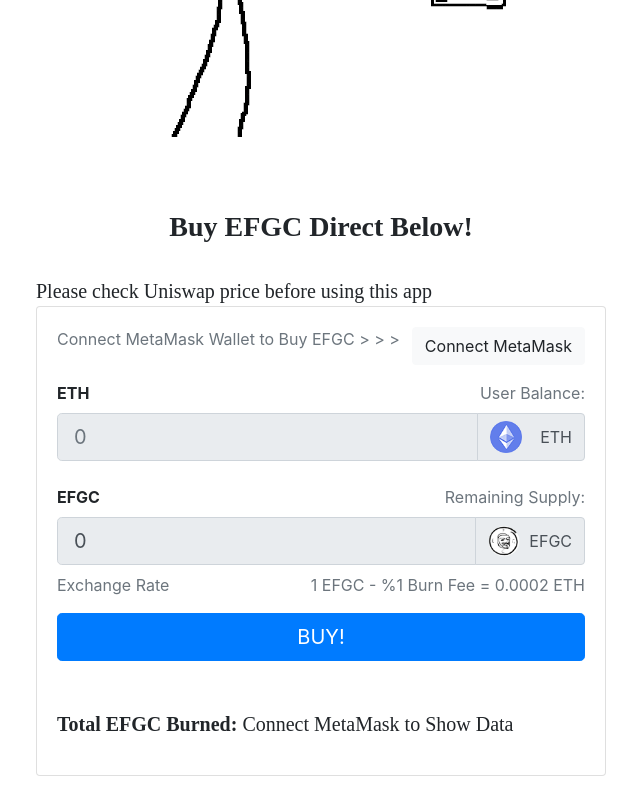
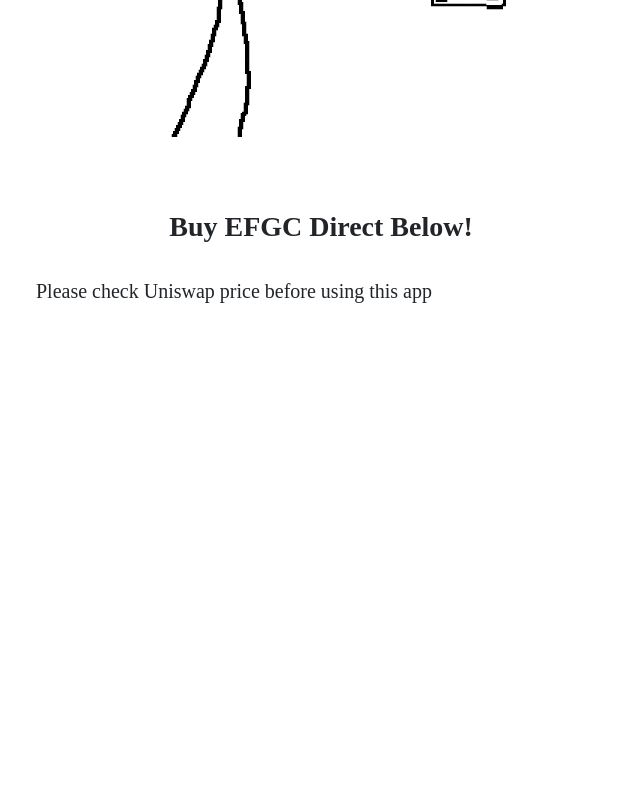
Before and after one commit to jzargo11/EpicFailGuyCoin, a React (Create React App) app: page / in a window 1280 px wide. Shown: the part 1996-2796 px from the top of the page, without its empty margins (319-959 px from the left). After the commit the page ends 2302 px from the top, so only its background shows below. Built offline with nearby package versions, Linux system fonts and the light colour scheme.

Commit message:
Remove Direct Buy

```diff
--- a/src/components/Main.js
+++ b/src/components/Main.js
@@ -77,29 +77,7 @@
         <br></br>
         <p2>Please check Uniswap price before using this app </p2>
         <br></br>
-    <div className="card mb-4" >
-      <div className="card-body">
 
-        <div className="d-flex justify-content-between mb-3">
-
-          <span className="text-muted"> Connect MetaMask Wallet to Buy EFGC &gt; &gt; &gt;</span>
-            <button className="btn btn-light"
-              onClick={(event) => {
-
-              this.setState({ currentForm: 'buy' })
-
-              }}
-            >
-            Connect MetaMask
-          </button>
-        </div>
-
-        {content}
-
-
-      </div>
-
-    </div>
 
 </div>
 
```
